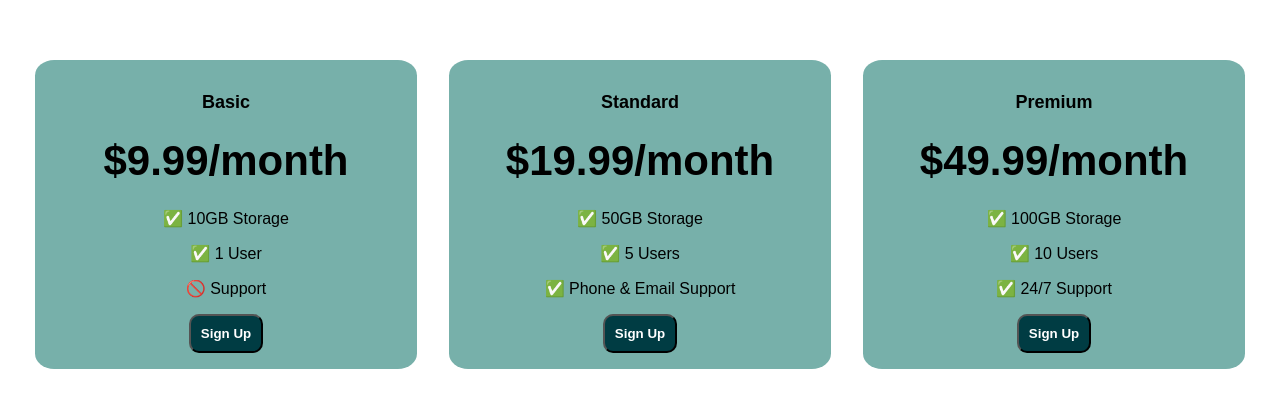
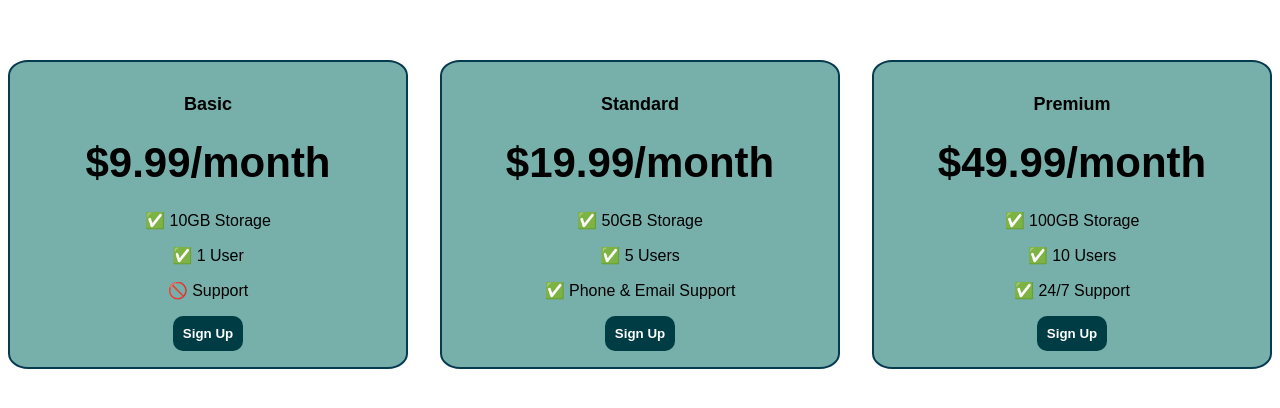
Before and after one commit to Jonney1337/pricing-table-project, a plain HTML site: page index.html in a window 1280 px wide. Shown: the part 194-602 px from the top of the page. Drawn offline with Linux system fonts and the light colour scheme; a web font is replaced by a local one.

Commit message:
Add border

```diff
--- a/index.html
+++ b/index.html
@@ -20,11 +20,13 @@
         gap: 2rem;
       }
       .pricing-plan {
+        flex: 1;
         background-color: #77B0AA;
         border-radius: 5%;
         text-align: center;
-        min-width: 350px;
+        max-width: 400px;
         padding: 1rem;
+        border: 2px solid #053B50;
       }
       .plan-features {
         list-style: none;
@@ -48,6 +50,7 @@
         padding: 10px;
         border-radius: 10px;
         font-weight: bold;
+        border: none;
       }
       li {
         margin: 1rem;
@@ -56,6 +59,7 @@
       @media (max-width: 1250px) {
         .pricing-container {
           flex-direction: column;
+          height: 100%;
         }
       }
     </style>
```
